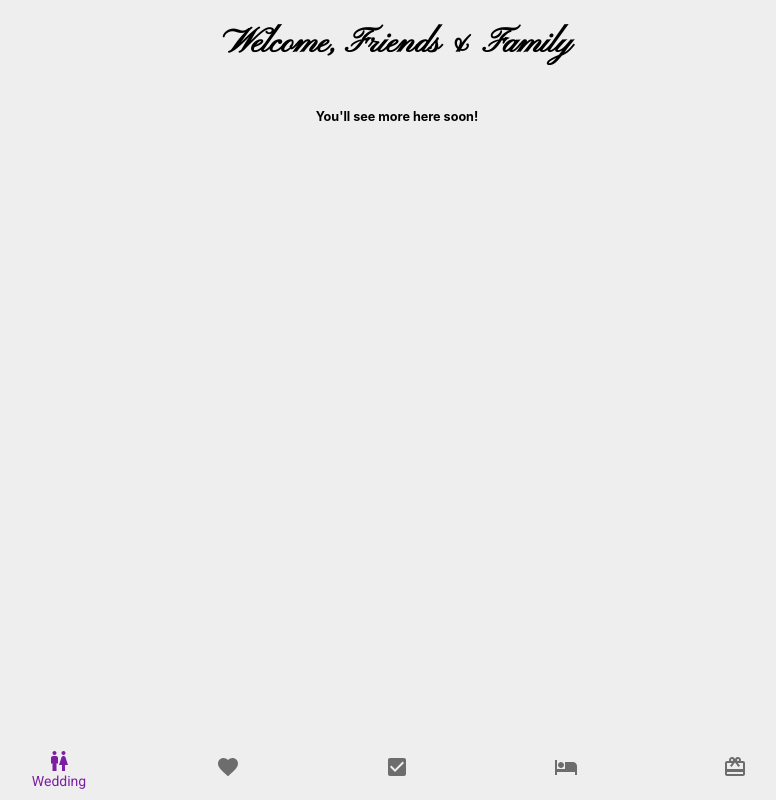
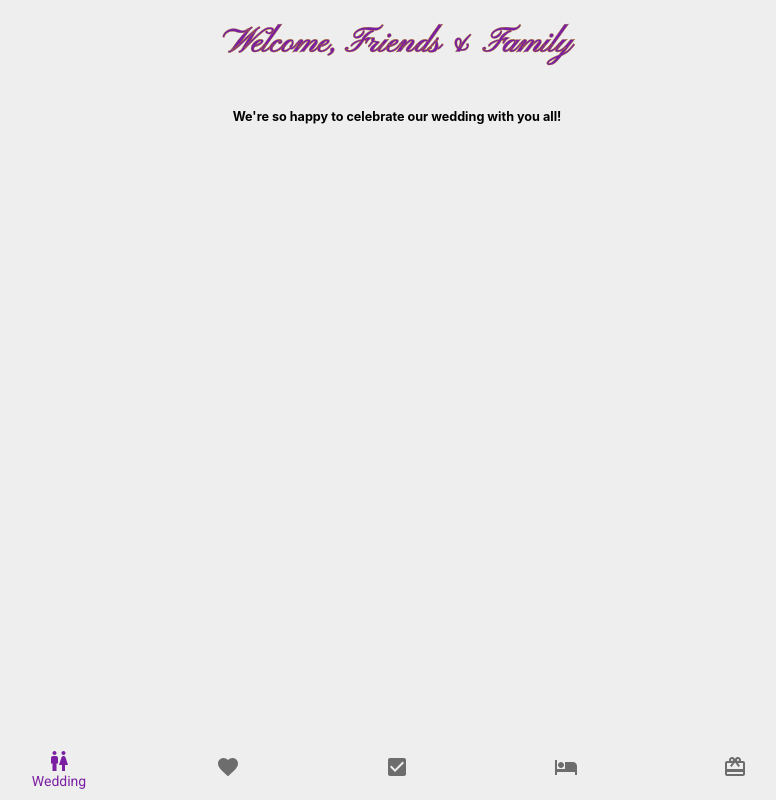
Before and after one commit to mikegoolsby/wedding_client, a React (Create React App) app: page / in a window 1280 px wide. Shown: the whole page, without its empty margins (243-1019 px from the left). Built offline with nearby package versions, Linux system fonts and the light colour scheme; no server answers; a web font is replaced by a local one.

Commit message:
stylizes header font, adds ubuntu fn

```diff
--- a/package.json
+++ b/package.json
@@ -3,13 +3,13 @@
   "version": "0.1.0",
   "private": true,
   "dependencies": {
-    "@material-ui/core": "^4.11.3",
+    "@material-ui/core": "^4.11.4",
     "@material-ui/icons": "^4.11.2",
     "@testing-library/jest-dom": "^5.11.4",
     "@testing-library/react": "^11.1.0",
     "@testing-library/user-event": "^12.1.10",
     "bootstrap": "^4.6.0",
-    "react": "^17.0.1",
+    "react": "^17.0.2",
     "react-bootstrap": "^1.5.2",
     "react-dom": "^17.0.1",
     "react-router-dom": "^5.2.0",
--- a/src/index.css
+++ b/src/index.css
@@ -22,6 +22,9 @@ button {
   font-family: 'Pinyon Script', cursive;
   font-size: 34px;
   text-align: center;
+  color: #7b1fa2;
+  -webkit-text-stroke: #b2820b;
+  -webkit-text-stroke-width: .33px;
 }
 
 .title-sub {
@@ -31,3 +34,11 @@ button {
 #padme {
   margin-top: 20px;
 }
+
+.splash {
+  height: 300px;
+  width: auto;
+  border-radius: 9px;
+  border-style: solid;
+  border-color: #b2820b;
+}
--- a/src/pages/wedding.jsx
+++ b/src/pages/wedding.jsx
@@ -25,7 +25,11 @@ const Wedding = () => {
       className={classes.root}
       >
           <h1 className="title">Welcome, Friends & Family</h1>
-          <h5>You'll see more here soon!</h5>
+          <h5>We're so happy to celebrate our wedding with you all!</h5>
+          {/* <img className="splash"
+          src="https://pro2-bar-s3-cdn-cf1.myportfolio.com/136d0e9c-3497-402a-ad61-09e7b5c268a4/298ccaaf-a143-4775-b211-b2d4e4d1e363_rw_1920.jpg?h=2329d5c4d072941dc40b9f7b2572d89c"
+          alt="image of bride and groom and their dog"></img> */}
+
       </Grid>
 
 
```
Also changed, not shown: 2 other files (tests, documents, lock files or other folders).
